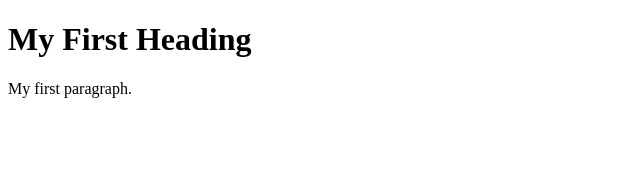
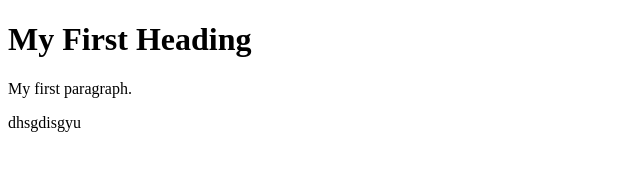
Before and after one commit to abohosny2022/TEST-github, a plain HTML site: page index.html in a window 1280 px wide. Shown: the whole page, without its empty margins (0-640 px from the left). Drawn offline with Linux system fonts and the light colour scheme.

Commit message:
tetettde

```diff
--- a/index.html
+++ b/index.html
@@ -4,6 +4,7 @@
 
 <h1>My First Heading</h1>
 <p>My first paragraph.</p>
+<p>dhsgdisgyu</p>
 
 </body>
 </html>
```
